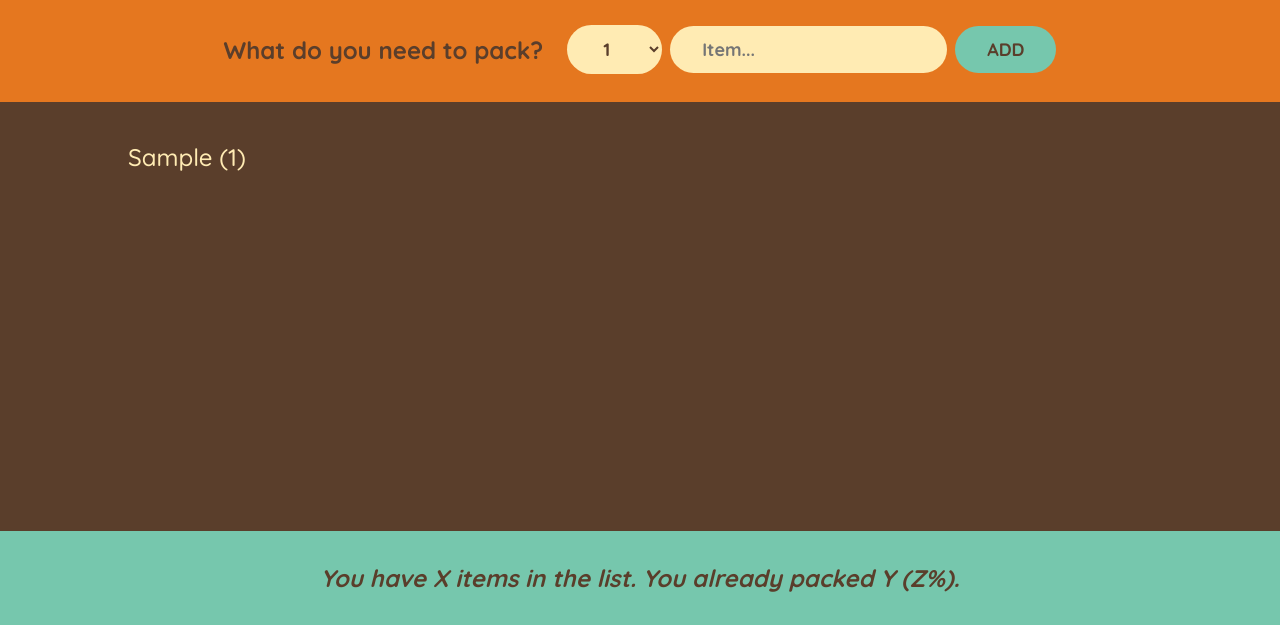
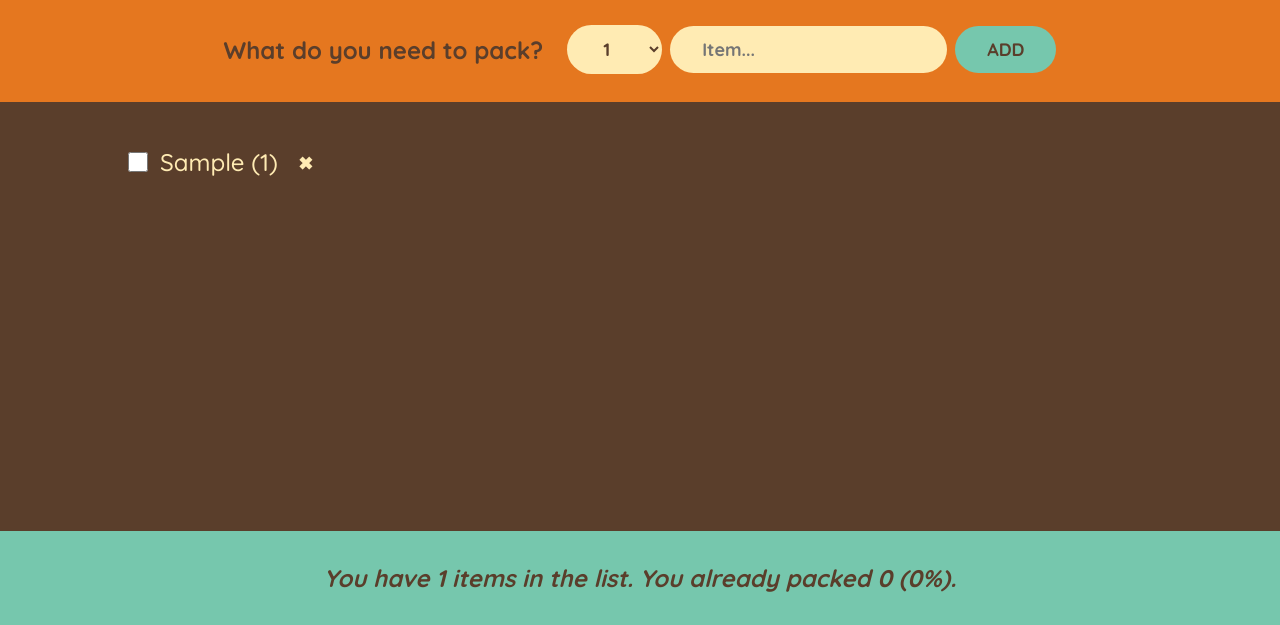
Before and after one commit to 23019609/C219_L06, a React app: page / in a window 1280 px wide. Both pictures are taken after typing "Sample" into the empty fields and a click on the button "ADD". Shown: the part 175-800 px from the top of the page. Built offline with nearby package versions, Linux system fonts and the light colour scheme.

Commit message:
lesson 7

```diff
--- a/package.json
+++ b/package.json
@@ -1,5 +1,5 @@
 {
-  "name": "travel-list-app-starter",
+    "name": "travel-list-app",
     "version": "0.1.0",
     "private": true,
     "dependencies": {
--- /dev/null
+++ b/public/robots.txt
@@ -0,0 +1,3 @@
+# https://www.robotstxt.org/robotstxt.html
+User-agent: *
+Disallow:
--- a/src/components/App.js
+++ b/src/components/App.js
@@ -65,7 +65,7 @@
     );
 }
 
-function Item({ item }) {
+function Item({ item, handleDeleteItem, handleUpdateItem }) {
     // if (item.packed) {
     //     listitem = (
     //         <li style={{ textDecoration: "line-through" }}>
@@ -82,28 +82,63 @@
     // return listitem;
 
     return (
-        <li style={{ textDecoration: item.packed ? "line-through" : "none" }}>
+        <li
+            style={{
+                textDecoration: item.packed ? "line-through" : "none",
+            }}
+        >
+            <input
+                type="checkbox"
+                onChange={() => handleUpdateItem(item.id)}
+                checked={item.packed}
+            />
             {item.description} ({item.quantity})
+            <button type="button" onClick={() => handleDeleteItem(item.id)}>
+                ✖
+            </button>
         </li>
     );
 }
 
-function PackingList({ items }) {
+function PackingList({ items, handleDeleteItem, handleUpdateItem }) {
     return (
         <div className="list">
             <ul>
                 {items.map((item) => (
-                    <Item item={item} key={item.id} />
+                    <Item
+                        item={item}
+                        key={item.id}
+                        handleDeleteItem={handleDeleteItem}
+                        handleUpdateItem={handleUpdateItem}
+                    />
                 ))}
             </ul>
         </div>
     );
 }
 
-function Stats() {
+function Stats({ items }) {
+    const numItems = items.length;
+    // .reduce(accumulator, currentValue) --> both are required, optional ones are currentIndex, array, and initialValue
+    // acc = initial or previously returned value
+    // cur = value of current element
+    const packedItems = items.reduce(
+        (acc, cur) => (cur.packed ? acc + 1 : acc),
+        0 // initialValue
+    );
+    const packedFilter = items.filter((item) => item.packed).length;
+    // Math.round --> round to nearest whole number
+    // Math.ceil --> round up
+    // Math.floor --> round down
+    // <number>.toFixed(2) --> round to 2 decimal places
+    const packedPercentage = Math.round((packedFilter / numItems) * 100);
+
     return (
         <footer className="stats">
-            <em>You have X items in the list. You already packed Y (Z%).</em>
+            <em>
+                You have {numItems} items in the list. You already packed{" "}
+                {packedItems} ({packedPercentage}%).
+            </em>
         </footer>
     );
 }
@@ -115,12 +150,44 @@
         setItems((prev) => [...prev, item]);
     }
 
+    function handleDeleteItem(targetId) {
+        setItems((prev) => prev.filter((item, id) => item.id !== targetId));
+    }
+
+    function handleUpdateItem(targetItem) {
+        // items.map(function (item, i) {
+
+        // if (item.id === targetItem) {
+        //     //check id
+        //     item.packed = !item.packed;
+        // }
+
+        // if (i.id === targetItem && i.packed === false) {
+        //     return (targetItem.packed = true);
+        // } else if (i.id === targetItem && i.packed === true) {
+        //     return (targetItem.packed = false);
+        // }
+
+        const updateItem = items.map(
+            (item) =>
+                item.id === targetItem
+                    ? { ...item, packed: !item.packed } // create new item list with updated packed value
+                    : item // if targetItem not found, return original item list
+        );
+
+        setItems(updateItem);
+    }
+
     return (
         <div className="app">
             <Logo />
             <Form handleAddItem={handleAddItem} />
-            <PackingList items={items} />
-            <Stats />
+            <PackingList
+                items={items}
+                handleDeleteItem={handleDeleteItem}
+                handleUpdateItem={handleUpdateItem}
+            />
+            <Stats items={items} />
         </div>
     );
 }
--- a/src/index.css
+++ b/src/index.css
@@ -122,6 +122,7 @@
     font-size: 1.8rem;
     padding: 0.8rem;
     transform: translateY(2px);
+    color: #ffebb3;
 }
 
 .stats {
```
Also changed, not shown: public/favicon.ico (added), public/logo192.png (added), public/logo512.png (added), public/manifest.json (added), 1 other file. Lines whose indentation alone changed are shown as unchanged.
